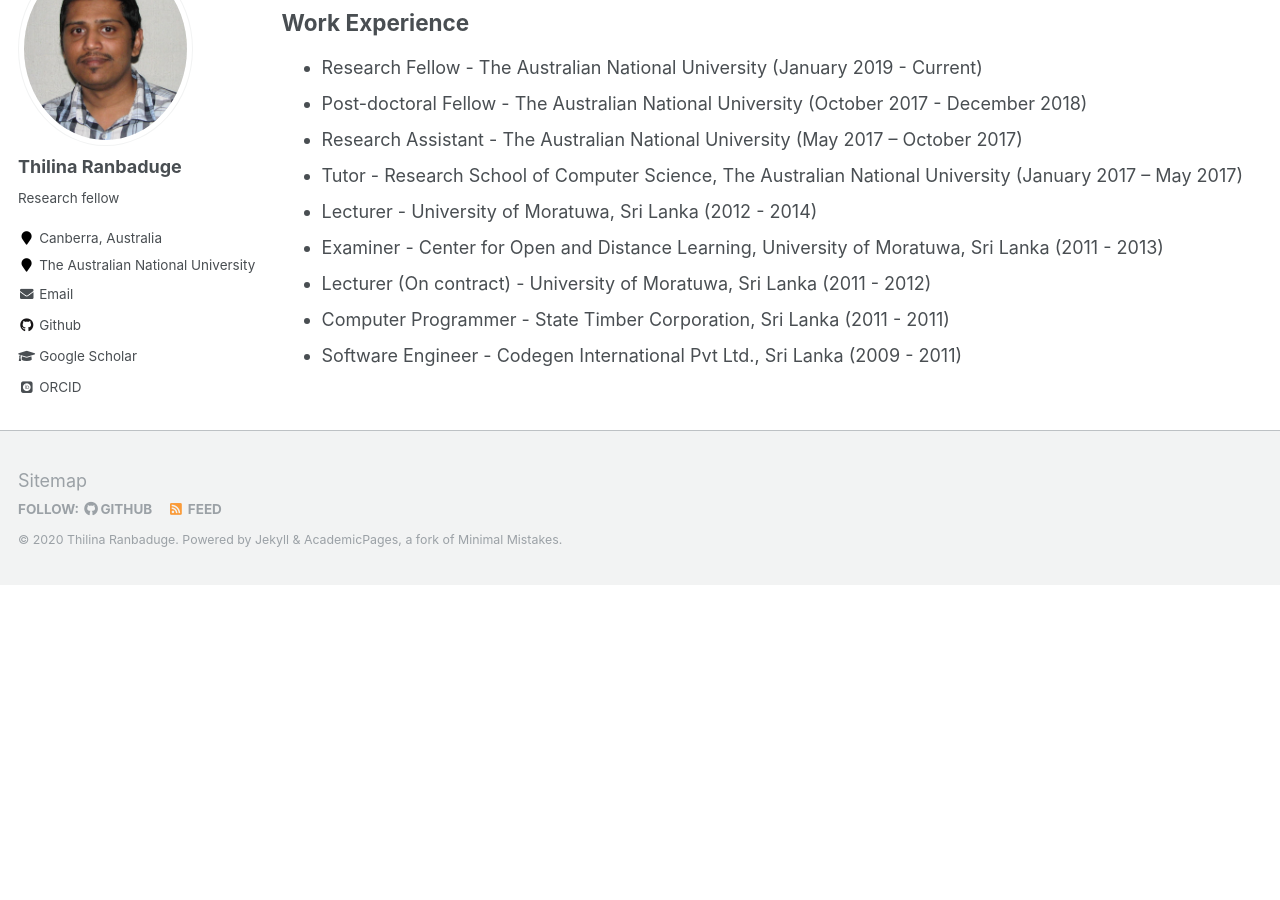
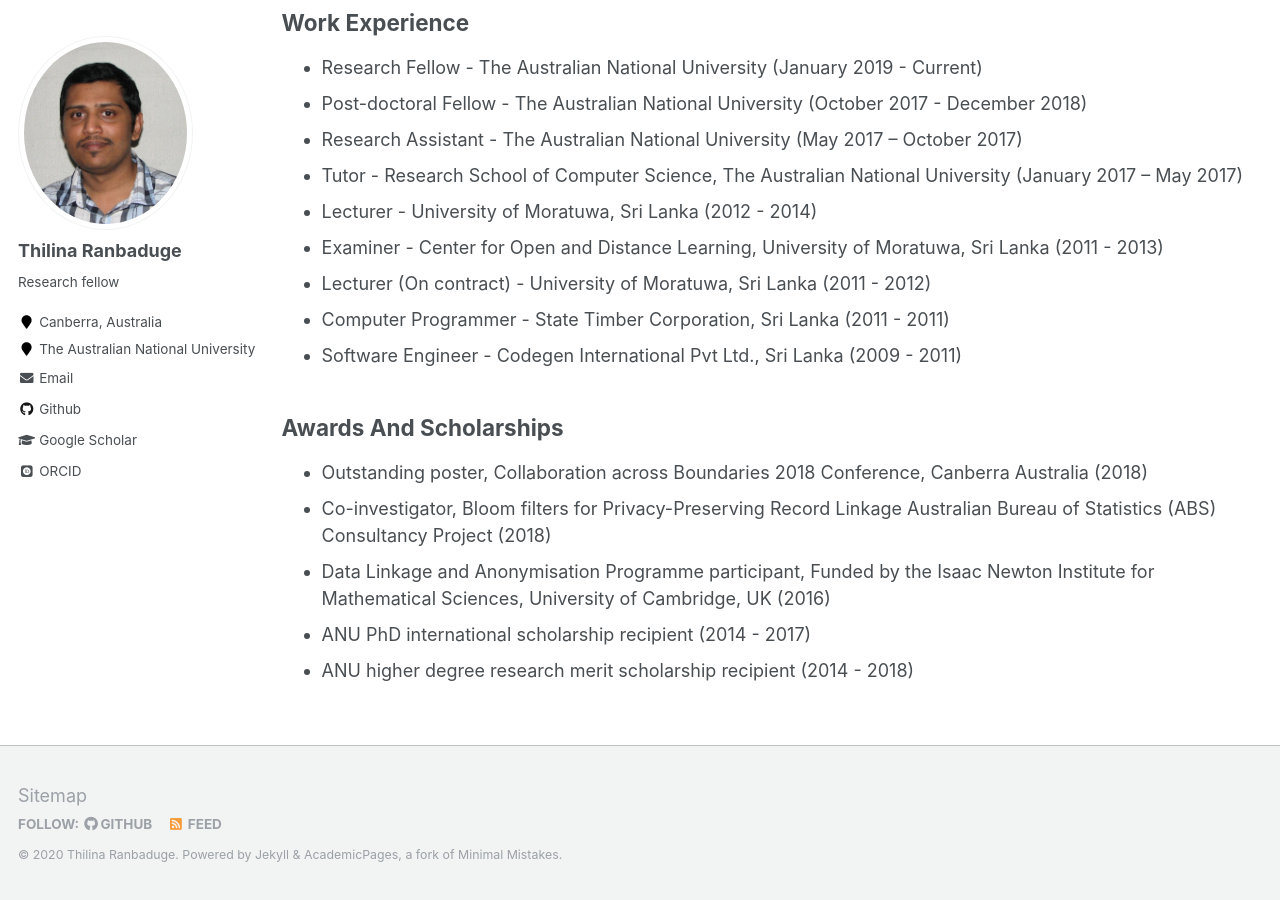
Before and after one commit to thilina-ranbaduge/thilina-ranbaduge.github.io, a Jekyll site: the page built from _pages/bio.md, in a window 1280 px wide and 900 px high, scrolled down 684 px. Built offline with Jekyll 4.4.1, drawn with Linux system fonts in a browser that asks for light colours; some web fonts are replaced; before the commit the page ends 1269 px from its top, so only the background shows below that.

Commit message:
Update bio.md

```diff
--- a/_pages/bio.md
+++ b/_pages/bio.md
@@ -31,3 +31,11 @@ PPRL for multiple parties.
 * Lecturer (On contract) - University of Moratuwa, Sri Lanka (2011 - 2012)
 * Computer Programmer - State Timber Corporation, Sri Lanka (2011 - 2011)
 * Software Engineer	- Codegen International Pvt Ltd., Sri Lanka	(2009 - 2011)
+
+## Awards And Scholarships
+* Outstanding poster, Collaboration across Boundaries 2018 Conference, Canberra Australia (2018)
+* Co-investigator, Bloom filters for Privacy-Preserving Record Linkage Australian Bureau of Statistics (ABS) Consultancy Project (2018)
+* Data Linkage and Anonymisation Programme participant, Funded by the Isaac Newton Institute for Mathematical Sciences,
+University of Cambridge, UK (2016)
+* ANU PhD international scholarship recipient (2014 - 2017)
+* ANU higher degree research merit scholarship recipient (2014 - 2018)
```
